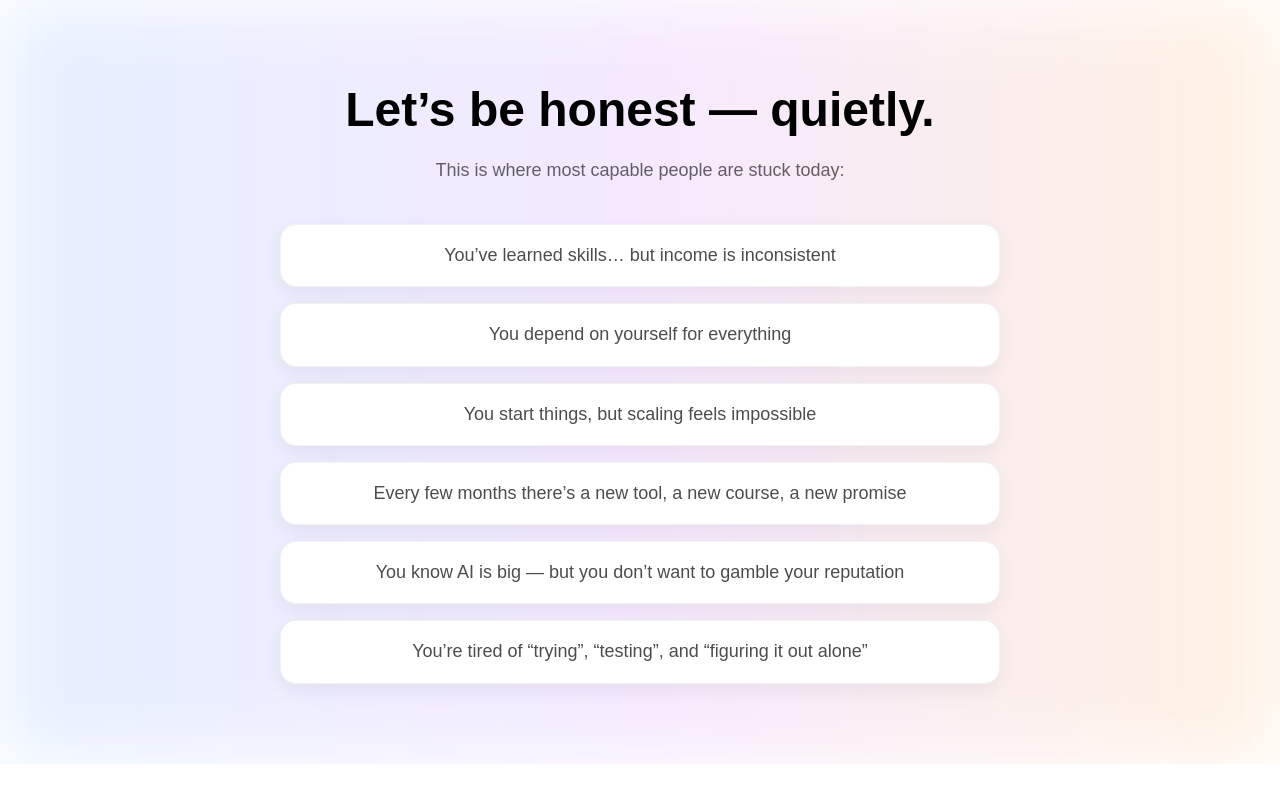
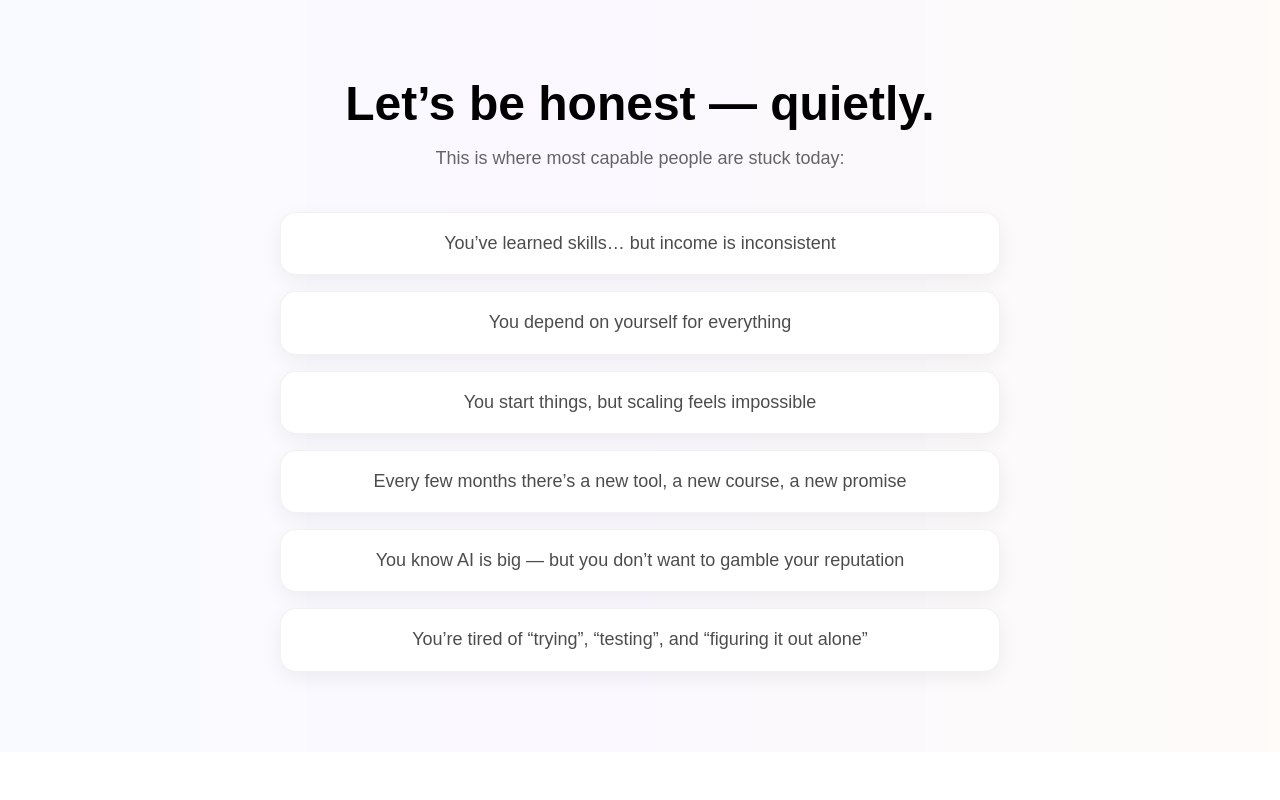
Before and after one commit to Chetanbelfort/iframe-hero, a Next.js app: page /iframe/stuck in a window 1280 px wide. Built offline with nearby package versions, Linux system fonts and the light colour scheme.

Commit message:
update landing page sections

```diff
--- a/app/iframe/stuck/page.tsx
+++ b/app/iframe/stuck/page.tsx
@@ -1,5 +1,5 @@
-import StuckRealitySection from "@/components/sections/StuckRealitySection"
+import StuckRealitySection from '@/components/sections/StuckRealitySection'
 
-export default function StuckPage() {
+export default function Page() {
   return <StuckRealitySection />
 }
--- a/components/sections/StuckRealitySection.tsx
+++ b/components/sections/StuckRealitySection.tsx
@@ -1,24 +1,23 @@
+import { GlowEffect } from '@/components/ui/glow-effect'
 import { VerticalTextStack } from '@/components/ui/vertical-text-stack'
-import { GlowEffect } from '@/components/ui/glow-effect'
 
 export default function StuckRealitySection() {
   return (
     <section className="relative bg-white py-20 overflow-hidden">
-
       {/* GLOW BACKGROUND */}
       <GlowEffect
-        className="opacity-30"
-        colors={['#E5F0FF', '#F5E9FF', '#FFF1E0']}
+        colors={['#EAF2FF', '#F4ECFF', '#FFF3E6']}
         blur="strong"
-        scale={1.2}
+        scale={1.25}
+        className="opacity-25"
       />
 
+      {/* CONTENT */}
       <div className="relative z-10">
         <div className="max-w-3xl mx-auto text-center mb-10 px-6">
-          <h2 className="text-4xl md:text-5xl font-semibold text-black leading-tight">
+          <h2 className="text-4xl md:text-5xl font-semibold text-black">
             Let’s be honest — quietly.
           </h2>
-
           <p className="mt-4 text-lg text-black/60">
             This is where most capable people are stuck today:
           </p>
--- a/components/ui/glow-effect.tsx
+++ b/components/ui/glow-effect.tsx
@@ -6,76 +6,56 @@ import type { Transition } from 'motion/react'
 
 export type GlowEffectProps = {
   className?: string
-  style?: React.CSSProperties
   colors?: string[]
-  mode?:
-    | 'rotate'
-    | 'pulse'
-    | 'breathe'
-    | 'colorShift'
-    | 'flowHorizontal'
-    | 'static'
-  blur?:
-    | number
-    | 'softest'
-    | 'soft'
-    | 'medium'
-    | 'strong'
-    | 'stronger'
-    | 'strongest'
-    | 'none'
-  transition?: Transition
+  mode?: 'rotate' | 'static'
+  blur?: 'soft' | 'medium' | 'strong' | 'stronger'
   scale?: number
   duration?: number
+  transition?: Transition
 }
 
 export function GlowEffect({
   className,
-  style,
   colors = ['#0894FF', '#C959DD', '#FF2E54', '#FF9004'],
   mode = 'static',
   blur = 'medium',
+  scale = 1.2,
+  duration = 6,
   transition,
-  scale = 1,
-  duration = 6,
 }: GlowEffectProps) {
-  const BASE_TRANSITION = {
-    repeat: Infinity,
-    duration,
-    ease: 'linear',
+  const animation =
+    mode === 'rotate'
+      ? {
+          background: [
+            `conic-gradient(from 0deg, ${colors.join(', ')})`,
+            `conic-gradient(from 360deg, ${colors.join(', ')})`,
+          ],
+          transition:
+            transition ?? { repeat: Infinity, duration, ease: 'linear' },
         }
-
-  const animations = {
-    rotate: {
-      background: [
-        `conic-gradient(from 0deg at 50% 50%, ${colors.join(', ')})`,
-        `conic-gradient(from 360deg at 50% 50%, ${colors.join(', ')})`,
-      ],
-      transition: transition ?? BASE_TRANSITION,
-    },
-    static: {
+      : {
           background: `linear-gradient(to right, ${colors.join(', ')})`,
-    },
         }
 
   const blurMap = {
-    softest: 'blur-sm',
     soft: 'blur',
     medium: 'blur-md',
     strong: 'blur-lg',
     stronger: 'blur-xl',
-    strongest: 'blur-2xl',
-    none: 'blur-none',
   }
 
   return (
     <motion.div
-    animate={animations[mode]}
+      animate={animation}
       className={cn(
-      'absolute inset-0 h-full w-full',
-      'opacity-100 blur-2xl',   // 👈 FORCE VISIBILITY
+        'absolute inset-0 pointer-events-none',
+        blurMap[blur],
+        'opacity-30',
         className
       )}
+      style={{
+        transform: `scale(${scale})`,
+      }}
     />
   )
 }
```
Lines whose indentation alone changed are shown as unchanged.
